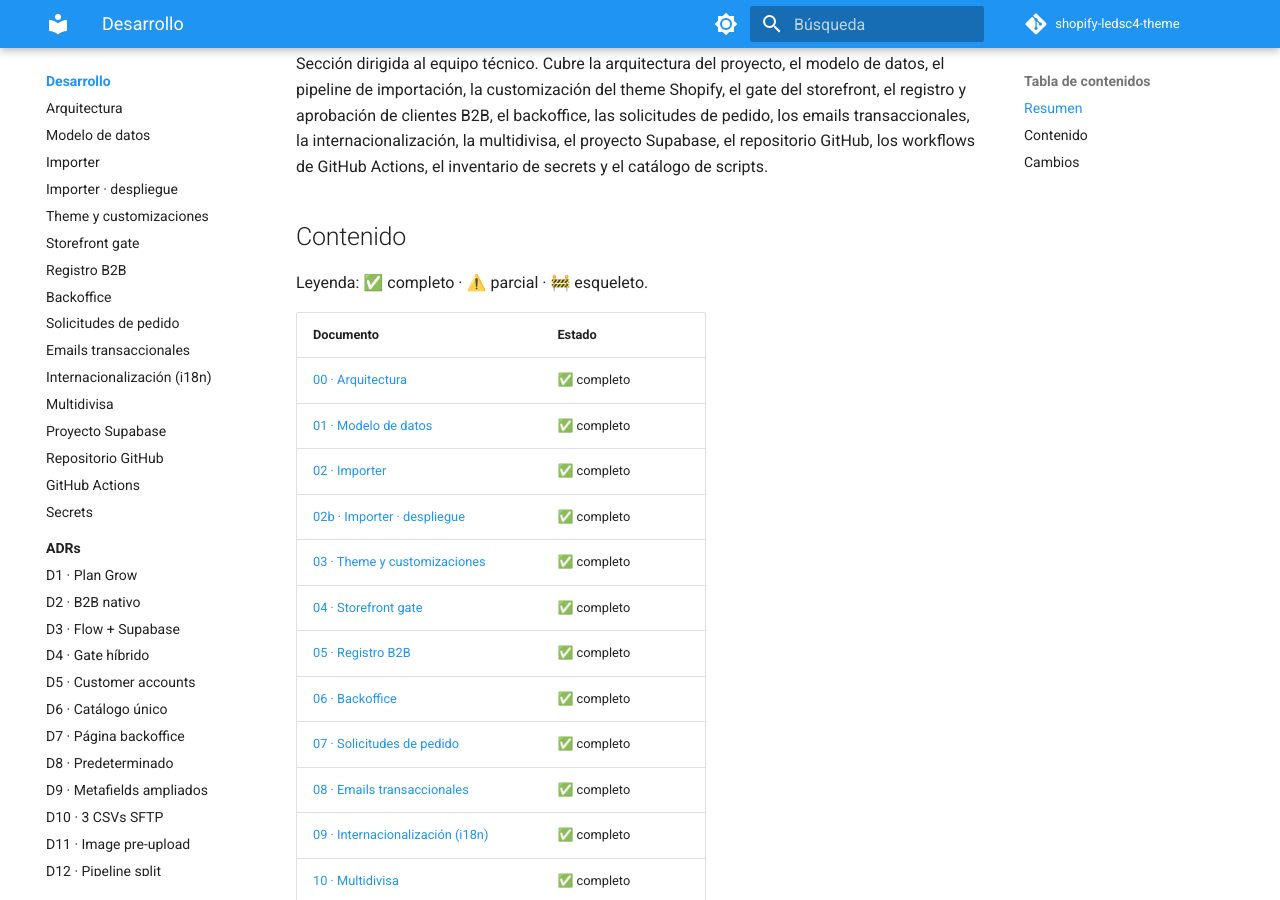
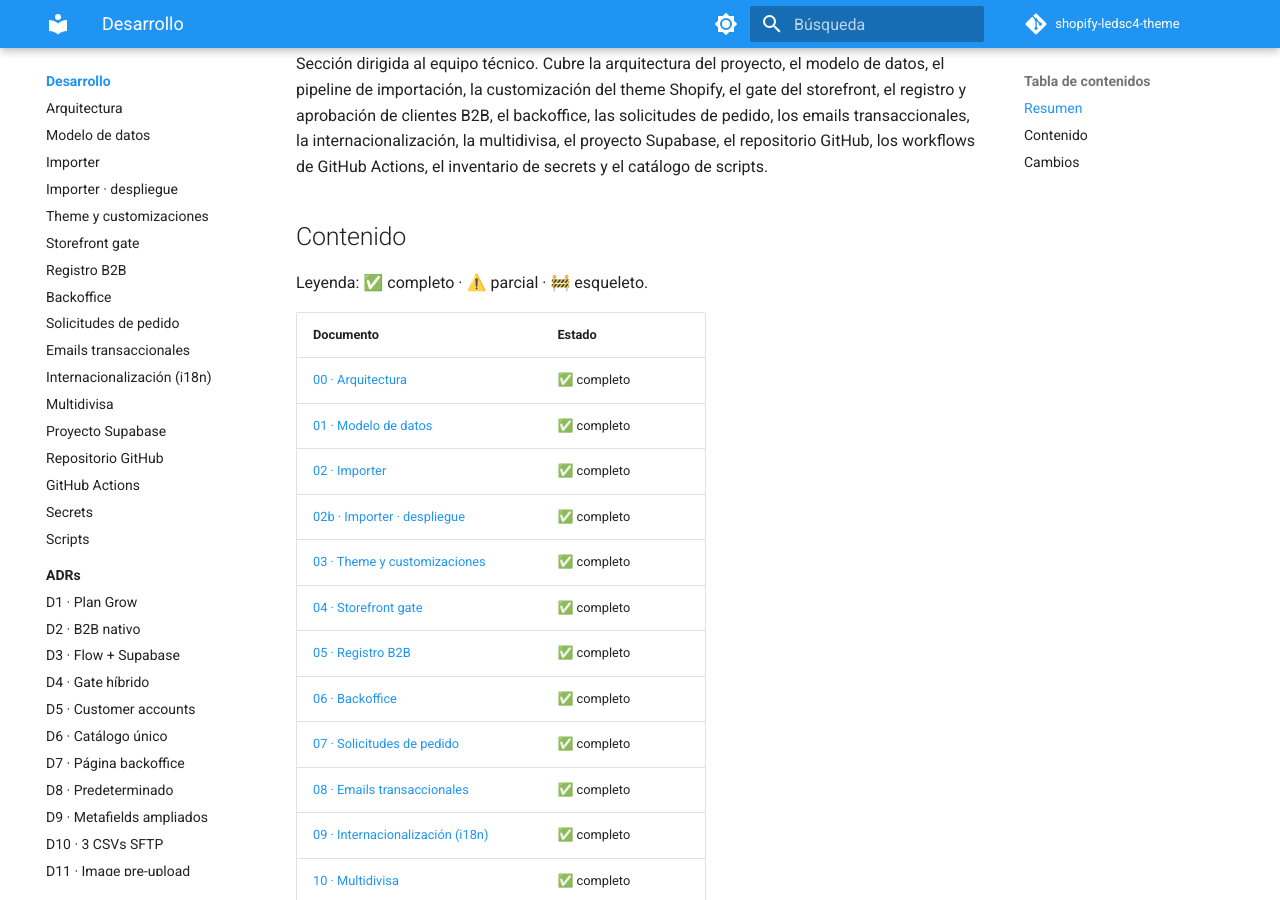
Before and after one commit to danielpenamad/shopify-ledsc4-theme, an MkDocs documentation site: the page built from docs/desarrollo/index.md, in a window 1280 px wide and 900 px high, scrolled down 351 px. Built offline with MkDocs 1.6.1 and Material for MkDocs 9.7.7, drawn with Linux system fonts in a browser that asks for light colours; comment, search, counter and statistics services are not loaded.

Commit message:
docs: añadir 15-scripts al mkdocs.yml nav
Nueva entrada en el bloque Desarrollo del nav, tras Secrets y antes
de ADRs.

```diff
--- a/mkdocs.yml
+++ b/mkdocs.yml
@@ -69,6 +69,7 @@ nav:
       - Repositorio GitHub: desarrollo/12-github-repo.md
       - GitHub Actions: desarrollo/13-github-actions.md
       - Secrets: desarrollo/14-secrets.md
+      - Scripts: desarrollo/15-scripts.md
       - ADRs:
           - desarrollo/adrs/index.md
           - D1 · Plan Grow: desarrollo/adrs/d01-plan-grow.md
```
